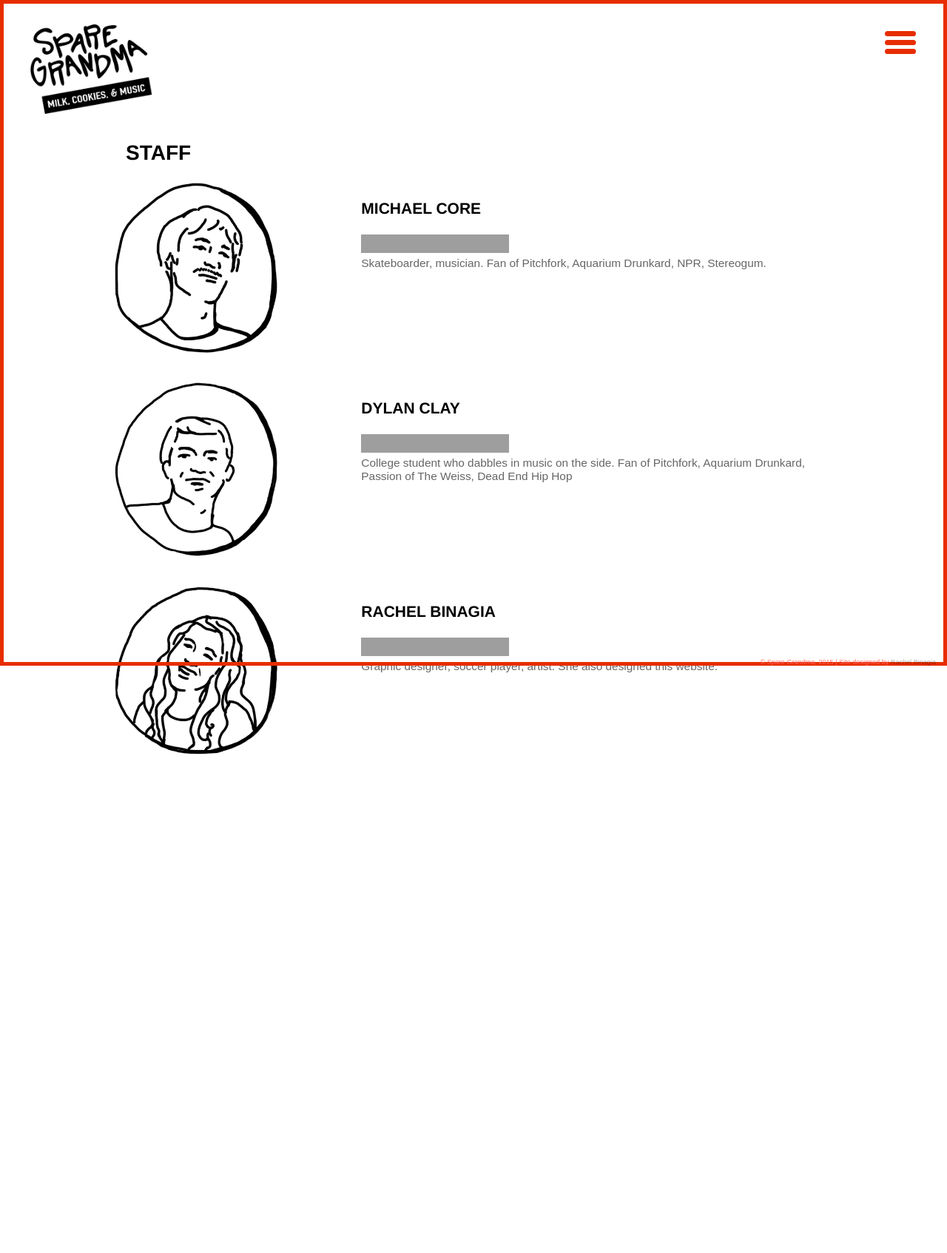
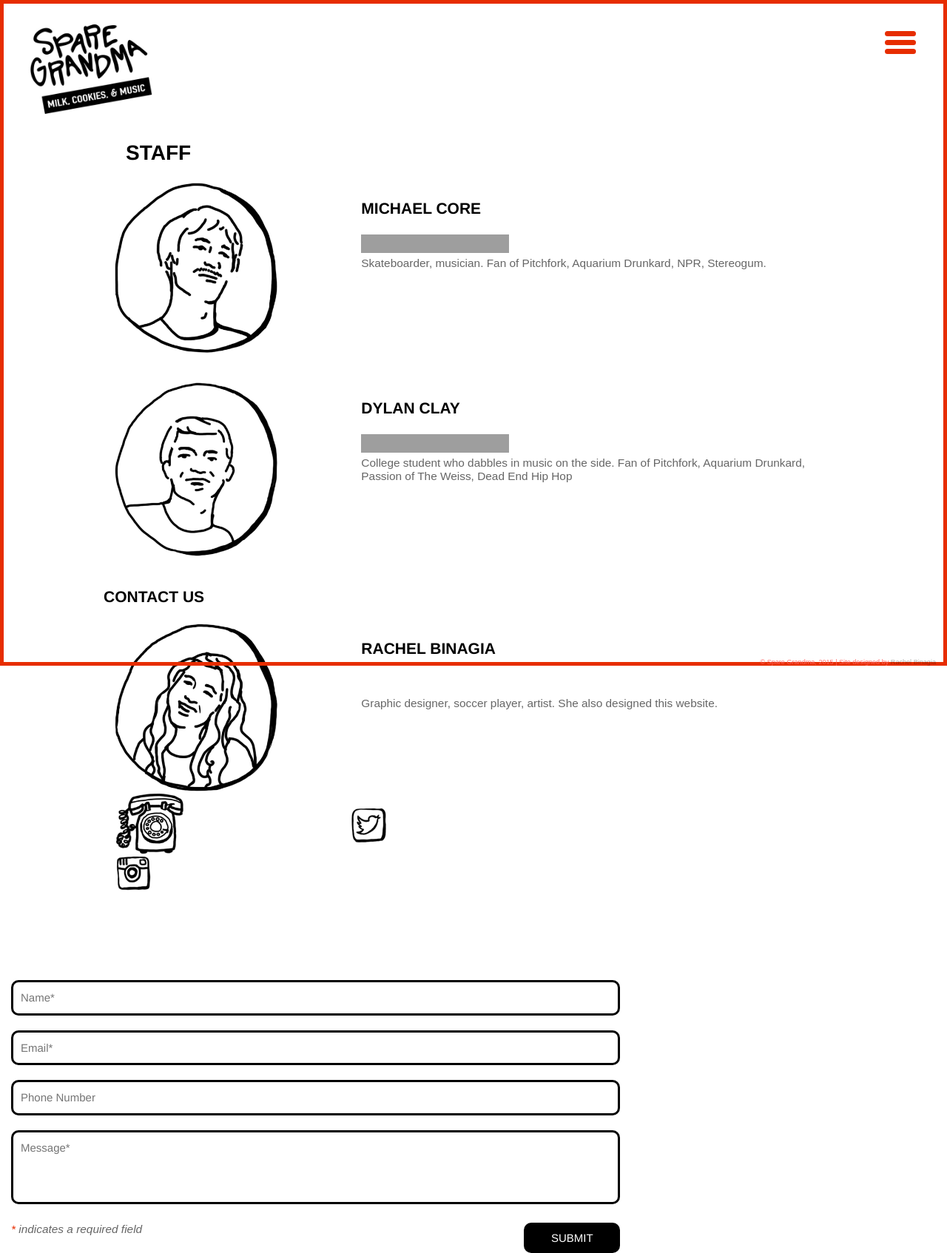
Before and after one commit to rachyrach/sparegrandma, a Jekyll site: the page built from contact.html, in a window 1280 px wide. Shown: the whole page at 74% size. Built offline with Jekyll 4.4.1, drawn with Linux system fonts in a browser that asks for light colours; Markdown is read by kramdown in place of the engine named in the settings; before the commit the page ends 1140 px from its top, so only the background shows below that; grey boxes are pictures that could not be loaded.

Commit message:
contact form added and social media
on main.css and contact.html

```diff
--- a/contact.html
+++ b/contact.html
@@ -46,6 +46,7 @@ description: Contact
 <!-------------------------- Rachel ---------------------------->
 
 <div class="row margin-large">
+    <h2>Contact Us</h2>
     <div class="col-sm-4">
         <img src="{{ site.baseurl }}/images/rachel.png" width="220" height="auto"/>
        </div>
@@ -58,3 +59,40 @@ description: Contact
 
   </div>
         </div>
+
+
+<div class="row">
+<div class="col-sm-4">
+    <img src="{{ site.baseurl }}/images/phone.gif" width="100px" height="auto"/></div></br>
+    <img src="{{ site.baseurl }}/images/twitter.jpg" width="50px" height="auto"/></div>
+<img src="{{ site.baseurl }}/images/instagram.jpg" width="50px" height="auto"/></div>
+<div class="col-md-8">
+
+            <div id="contact-form" class="clearfix">
+<form id="contactform" method="POST">
+
+        <input type="text" id="name" name="name" value="" placeholder="Name*" required="required"  />
+
+        <input type="email" id="email" name="_replyto" value="" placeholder="Email*" required="required" />
+
+        <input type="tel" id="telephone" name="telephone" value="" placeholder="Phone Number"/>
+
+        <textarea id="message" name="message" placeholder="Message*" required="required" data-maxlength="500"></textarea>
+
+        <span id="loading"></span>
+        <input type="submit" value="submit" id="submit-button" />
+        <p id="req-field-desc"><span class="required">*</span> indicates a required field</p>
+
+
+    <input type="hidden" name="_subject" value="Shiny and Ned Contact" />
+    <input type="text" name="_gotcha" style="display:none" />
+    </form>
+                <script>
+    var contactform =  document.getElementById('contactform');
+    contactform.setAttribute('action', '//formspree.io/' + 'rrbinagia' + '@' + 'gmail' + '.' + 'com');
+</script>
+
+                 </div>
+            </div>
+    </div>
+</div>
--- a/css/main.css
+++ b/css/main.css
@@ -452,3 +452,151 @@ font: .5em "fira-mono", sans-serif;
 }
 }
 }
+
+
+
+/* --------------------- FORM STYLING --------------------- */
+#contact-form {
+    width:100%;
+    position:relative;
+    left:0;
+    padding-bottom: 50px;
+}
+
+
+
+#contact-form input,
+#contact-form select,
+#contact-form textarea,
+#contact-form label {
+    font-size:15px;
+    margin-bottom:2px;
+    text-align: left;
+    color: #e72d00;
+
+}
+
+#contact-form input,
+#contact-form select,
+#contact-form textarea {
+    width:100%;
+    border: 3px solid #000;
+    margin-bottom:20px;
+    padding:10px 0;
+    border-radius: 10px;
+        background-color: #fff;
+        padding-left: 10px;
+}
+
+#contact-form input:focus,
+#contact-form select:focus,
+#contact-form textarea:focus {
+       border: 3px solid #ded832;
+    background-color: #69af66;
+}
+
+#contact-form textarea {
+    height:100px;
+    resize: none;
+}
+
+#contact-form label {
+    display:block;
+}
+
+
+#contact-form #submit-button {
+    width: 130px;
+    padding-left: 0;
+    color:#FFF;
+    border:none;
+    display:block;
+    float:right;
+      text-align: center;
+    text-transform: uppercase;
+    margin-bottom:0px;
+    background-color: #000;
+    -moz-border-radius:8px;
+}
+
+#contact-form #submit-button:hover {
+    background-color: #e72d00;
+}
+
+#contact-form #submit-button:active {
+    position:relative;
+    top:1px;
+}
+
+#contact-form #loading {
+    width:32px;
+    height:32px;
+    display:block;
+    position:absolute;
+    right:130px;
+    bottom:16px;
+    display:none;
+}
+
+#errors {
+    border:solid 1px #E72d00;
+    padding:10px;
+    margin:25px 0px;
+    display:block;
+    width:437px;
+    -webkit-border-radius:8px;
+    -moz-border-radius:8px;
+    border-radius:8px;
+    display:none;
+}
+
+#errors li {
+    padding:2px;
+    list-style:none;
+}
+
+#errors li:before {
+    content: ' - ';
+}
+
+#errors #info {
+    font-weight:bold;
+}
+
+#errors #info:before {
+    content: '';
+}
+
+#success {
+    border:solid 1px #e72d00;
+    padding:25px 10px;
+    margin:25px 0px;
+    display:block;
+    width:437px;
+    -webkit-border-radius:8px;
+    -moz-border-radius:8px;
+    border-radius:8px;
+    background:#fff;
+    font-weight:bold;
+    display:none;
+}
+
+#errors.visible, #success.visible {
+    display:block;
+}
+
+#req-field-desc {
+    font-style:italic;
+}
+
+.required {
+        color: #e72d00;
+}
+
+/* Remove box shadow firefox, chrome and opera put around required fields. It looks rubbish. */
+input:required, textarea:required {
+    -moz-box-shadow:none;
+    -webkit-box-shadow:none;
+    -o-box-shadow:none;
+    box-shadow:none;
+}
```
Also changed, not shown: images/instagram.jpg (added), images/twitter.jpg (added).
